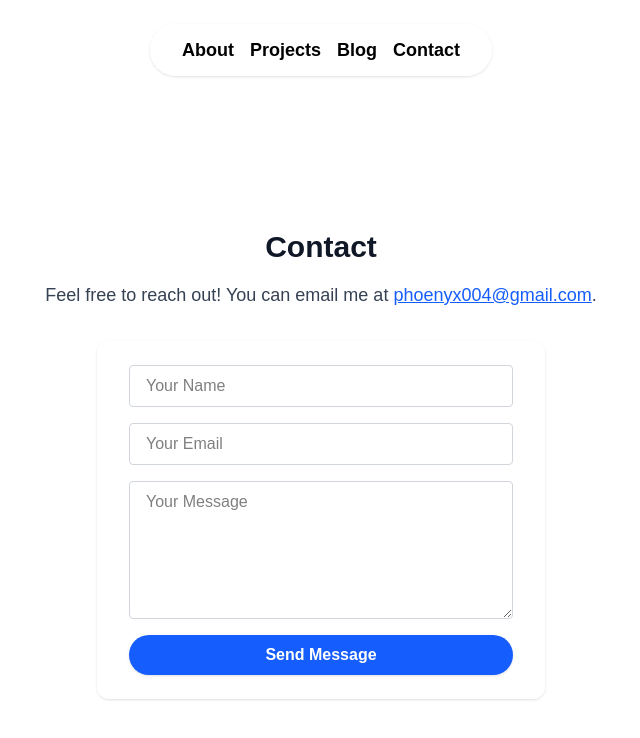
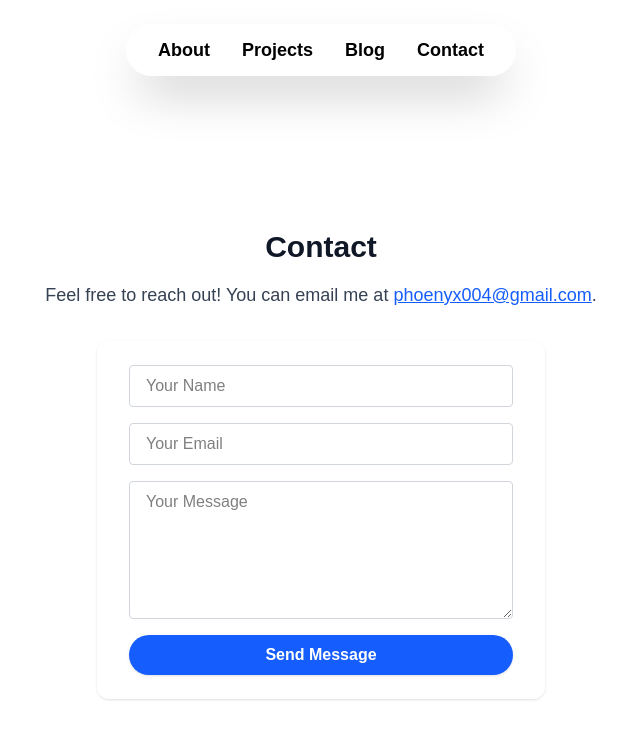
Before and after one commit to AndrewMaddock4/phnx-web, a Next.js app: page /contact in a window 1280 px wide. Shown: the top 738 px of the page, without its empty margins (319-959 px from the left). Built offline with nearby package versions, Linux system fonts and the light colour scheme; no server answers.

Commit message:
DEV - hide header when scrolling

```diff
--- a/app/page.js
+++ b/app/page.js
@@ -21,9 +21,7 @@ export default function Home() {
       <Header />
       {/* Hero Section */}
       <section className="w-screen h-[100vh] flex flex-col justify-center items-center bg-[url(/PHNX.png)] bg-center bg-cover relative overflow-hidden">
-        {/* Overlay FIRST, lower z-index */}
         <div className="absolute inset-0 bg-black/40 z-10 pointer-events-none" aria-hidden="true"></div>
-        {/* Hero content ABOVE overlay */}
         <div className="flex flex-col items-center justify-center h-full relative z-20">
           <h1 className="text-white font-bold text-6xl drop-shadow-lg">Phoenix Null</h1>
           <p className="text-white text-xl mt-4 drop-shadow">Software Developer | Tech Enthusiast</p>
@@ -35,7 +33,6 @@ export default function Home() {
           </button>
         </div>
       </section>
-      {/* About Me Section */}
       <section id="about-me" className="w-full max-w-2xl mx-auto mt-12 px-6 py-8 bg-white/90 rounded-xl shadow flex flex-col items-center">
         <h2 className="text-3xl font-bold mb-4 text-gray-900">About Me</h2>
         <p className="text-lg text-gray-700 text-center mb-6">
--- a/components/header.js
+++ b/components/header.js
@@ -1,9 +1,41 @@
+"use client";
+import { useEffect, useRef, useState } from "react";
 import Link from "next/link";
 
 function Header() {
+  const [show, setShow] = useState(true);
+  const lastScroll = useRef(0);
+
+  useEffect(() => {
+    let ticking = false;
+    const handleScroll = () => {
+      if (!ticking) {
+        window.requestAnimationFrame(() => {
+          const current = window.scrollY;
+          if (current < 10) {
+            setShow(true);
+          } else if (current > lastScroll.current) {
+            setShow(false);
+          } else {
+            setShow(true);
+          }
+          lastScroll.current = current;
+          ticking = false;
+        });
+        ticking = true;
+      }
+    };
+    window.addEventListener("scroll", handleScroll, { passive: true });
+    return () => window.removeEventListener("scroll", handleScroll);
+  }, []);
+
   return (
-    <header className="w-full flex justify-center fixed top-6 left-0 z-50">
-      <nav className="flex gap-4 max-w-11/12 text-sm sm:text-lg font-semibold bg-white/90 px-8 py-3 rounded-full shadow text-black">
+    <header
+      className={`w-full flex justify-center fixed top-6 left-0 z-50 px-2 sm:px-4 transition-transform duration-300 ${
+        show ? "translate-y-0" : "-translate-y-32"
+      }`}
+    >
+      <nav className="flex gap-4 sm:gap-8 text-lg font-semibold bg-white/90 px-4 sm:px-8 py-3 rounded-full shadow-2xl text-black w-full max-w-xs sm:max-w-fit">
         <Link href="/" className="hover:text-blue-600 transition">
           About
         </Link>
```
